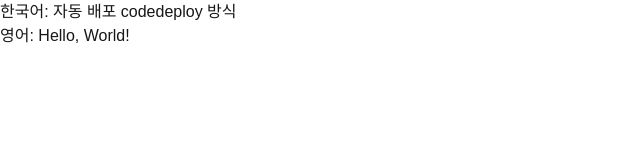
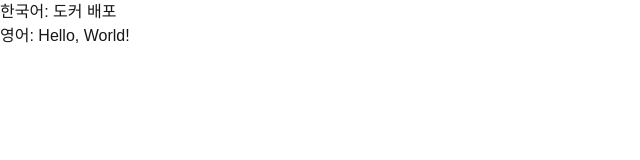
Before and after one commit to DevelopSoo/fesi14-aws, a Next.js app: page / in a window 1280 px wide. Shown: the top 160 px of the page, without its empty margins (0-640 px from the left). Built offline with nearby package versions, Linux system fonts and the light colour scheme.

Commit message:
도커 배포

```diff
--- a/src/app/page.tsx
+++ b/src/app/page.tsx
@@ -15,7 +15,7 @@
 
   return (
     <div>
-      <div>한국어: 자동 배포 codedeploy 방식</div>
+      <div>한국어: 도커 배포</div>
       <div>영어: {message}</div>
     </div>
   );
```
Also changed, not shown: 2 other files (tests, documents, lock files or other folders).
